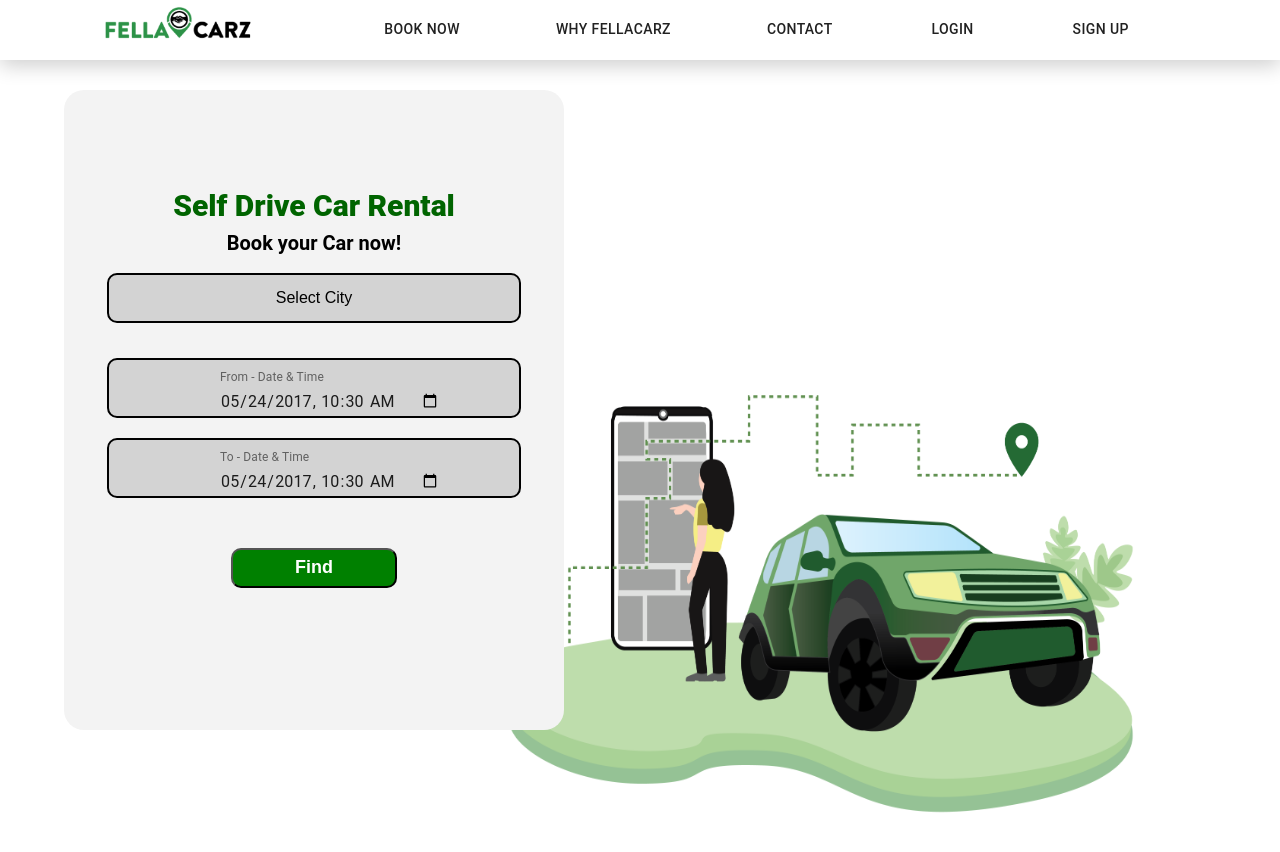
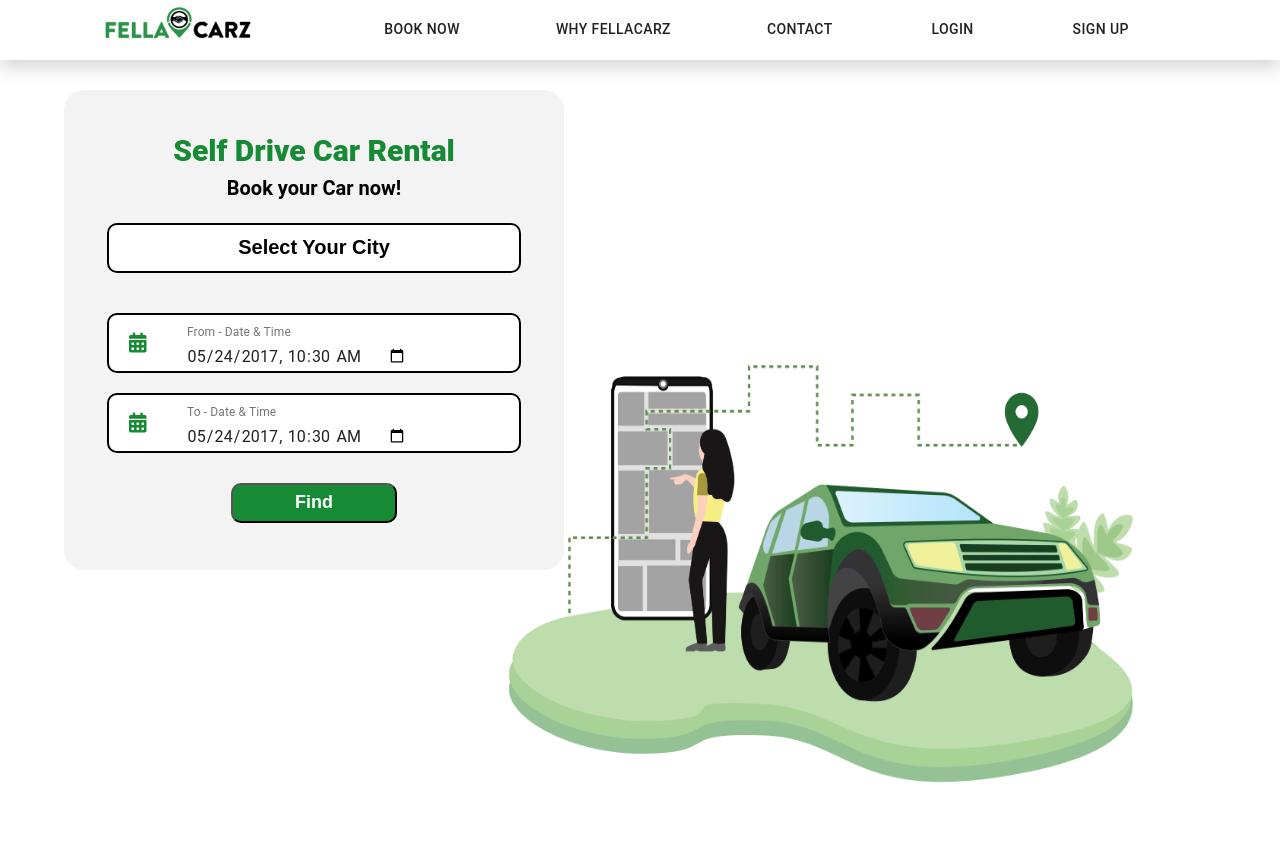
Before and after one commit to siddhantsahare/fellacarz-frontend, a React (Create React App) app: page / in a window 1280 px wide. Shown: the top 852 px of the page. After the commit the page ends 800 px from the top, so only its background shows below. Built offline with nearby package versions, Linux system fonts and the light colour scheme.

Commit message:
home page minor search component changes and bg changes

```diff
--- a/src/components/Navbar/Navbar.css
+++ b/src/components/Navbar/Navbar.css
@@ -32,7 +32,7 @@
 }
 
 .main-nav ul li a:hover {
-  border-bottom: 10px solid green;
+  border-bottom: 5px solid #178a35;
 }
 
 .dropbtn {
--- a/src/components/Navbar/Signup.js
+++ b/src/components/Navbar/Signup.js
@@ -48,11 +48,6 @@ const useStyles = makeStyles((theme) => ({
   container: {
     display: 'flex',
     flexWrap: 'wrap',
-  },
-
-  submit: {
-    margin: theme.spacing(3, 0, 2),
-    backgroundColor: 'green',
   },
 
   avatar: {
--- a/src/components/Search/Search.css
+++ b/src/components/Search/Search.css
@@ -4,9 +4,9 @@
   width: 760px;
   height: 700px;
   z-index: -1;
-  position: absolute;
+  position: fixed;
   right: 70px;
-  top: 250px;
+  top: 220px;
 }
 
 .search-container {
@@ -17,7 +17,8 @@
   width: 500px;
   border-radius: 20px;
   margin-top: 30px;
-  height: 80vh;
+  min-height: 60vh;
+  max-height: 80vh;
   background-color: #f3f3f3;
   padding: 0 20px;
   left: 0px;
@@ -27,12 +28,14 @@
 .search-container .lead {
   font-size: 30px;
   font-weight: 900;
-  color: darkgreen;
+  color: #178a35;
+  margin-top: 20px;
 }
 
 .search-container .lead-2 {
   font-size: 20px;
   font-weight: 700;
+  margin-bottom: 20px;
 }
 
 .search-container .search {
@@ -55,16 +58,17 @@
 }
 
 .city-selector {
-  margin: 15px auto;
   height: 50px;
   width: 100%;
-  font-size: 16px;
-  font-weight: 500;
-  background-color: rgb(211, 211, 211);
+  font-size: 20px;
+  font-weight: 700;
+  background-color: #fff;
+  color: #000;
   cursor: pointer;
   outline: none;
   border-radius: 10px;
   border: 2px solid black;
+  margin-bottom: 20px;
 }
 
 /* city selector buttons */
@@ -90,24 +94,14 @@
   position: relative;
   display: flex;
   align-items: center;
-  justify-content: center;
+  justify-content: flex-start;
   height: 60px;
   width: 100%;
-  background-color: rgb(211, 211, 211);
+  background-color: #fff;
   margin-top: 20px;
   border-radius: 10px;
   border: 2px solid black;
   cursor: pointer;
-}
-
-.search .picker {
-  height: 40px;
-  width: 190%;
-  margin: 0;
-  font-size: 18px;
-  font-weight: 500;
-  background-color: rgb(211, 211, 211);
-  border: none;
 }
 
 .search .picker:active {
@@ -118,15 +112,21 @@
   outline: 0;
 }
 
+i {
+  font-size: 20px;
+  color: #178a35;
+  margin-left: 20px;
+}
+
 /* Find Button */
 
 .find {
   display: block;
   width: 40%;
-  margin: 50px auto;
+  margin: 30px auto;
   height: 40px;
   color: white;
-  background-color: green;
+  background-color: #178a35;
   font-size: 18px;
   font-weight: 700;
   border-radius: 10px;
@@ -158,8 +158,9 @@
   .search-container {
     position: relative !important;
     background-color: rgba(219, 238, 222) !important;
+    top: 0 !important;
     width: 90vw !important;
-    height: 60vh !important;
+    max-height: 60vh !important;
   }
   .search-responsive {
     display: none;
@@ -181,19 +182,16 @@
     background-color: #fff !important;
     margin-bottom: 10px !important;
   }
-  .search .picker {
+
+  .search .date-picker {
     width: 100% !important;
     font-size: 15px !important;
     background-color: #fff !important;
   }
 
-  .search .date-picker {
-    background-color: #fff !important;
-  }
-
   .find {
     margin: 20px auto !important;
-    height: 30px !important;
+    height: 40px !important;
     font-size: 15px !important;
   }
 }
--- a/src/components/Search/Search.js
+++ b/src/components/Search/Search.js
@@ -202,7 +202,7 @@ class Search extends Component {
                 className="city-selector"
                 onClick={this.handleOpen}
               >
-                Select City
+                Select Your City
               </button>
 
               <Modal
@@ -282,6 +282,7 @@ class Search extends Component {
             {/* Date and time pick up */}
 
             <div className="date-picker">
+              <i class="fas fa-calendar-alt"></i>
               <form className={classes.container} noValidate>
                 <TextField
                   id="datetime-local"
@@ -298,6 +299,7 @@ class Search extends Component {
             </div>
             {/* Date and time dropoff */}
             <div className="date-picker">
+              <i class="fas fa-calendar-alt"></i>
               <form className={classes.container} noValidate>
                 <TextField
                   id="datetime-local"
```
